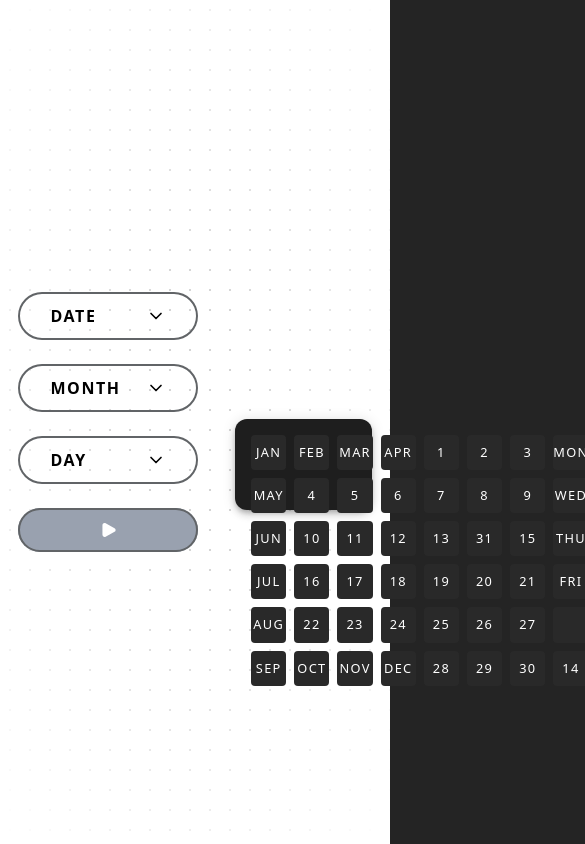
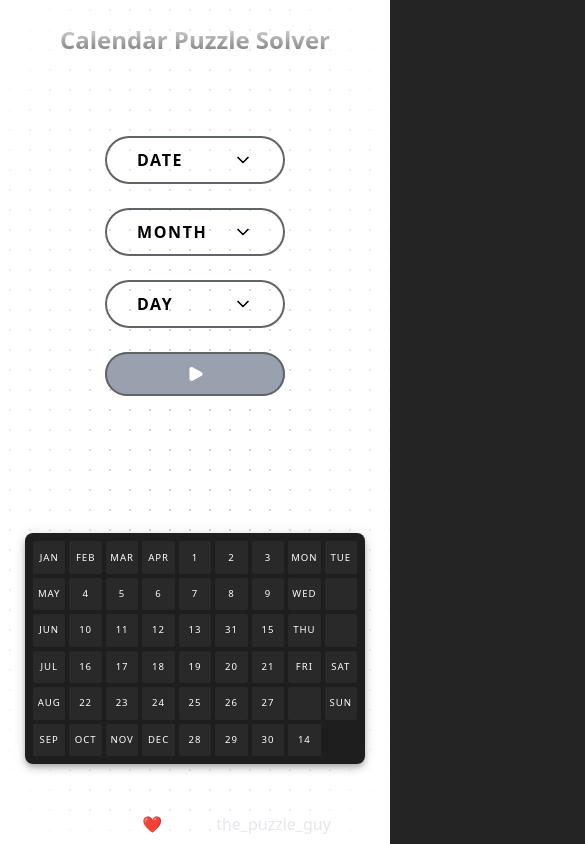
Before and after one commit to vishalpokuri/pentoMino-frontend, a React (Vite) app: page / in a window 390 px wide. Shown: the top 844 px of the page, 585 px wide, since content can reach past the window. Built offline with nearby package versions, Linux system fonts and the light colour scheme.

Commit message:
Made mobile responsive

```diff
--- a/src/App.tsx
+++ b/src/App.tsx
@@ -4,6 +4,7 @@ import { Background } from "./components/Background";
 import Board from "./components/Board";
 import BasicSelect from "./components/Select";
 import Toast from "./components/Toast";
+import Footer from "./components/Footer";
 
 function App() {
   const [openToast, setOpenToast] = useState(false);
@@ -76,9 +77,15 @@ function App() {
   };
 
   return (
-    <div className="relative w-screen min-h-screen">
+    <div className="flex flex-col min-h-screen relative">
       <Background />
-      <div className="relative z-10 flex flex-row justify-around my-auto h-screen">
+      <div className="w-full flex justify-center items-center mt-6">
+        <div className="bg-gradient-to-b from-neutral-200 to-neutral-500 bg-clip-text text-2xl font-bold text-transparent sm:text-3xl">
+          Calendar Puzzle Solver
+        </div>
+      </div>
+
+      <div className="relative z-10 flex flex-col lg:flex-row justify-center items-center gap-6 px-4 py-6 flex-grow">
         <BasicSelect
           date={date}
           setDate={setDate}
@@ -87,7 +94,7 @@ function App() {
           day={day}
           setDay={setDay}
           setSol={setSol}
-          setRun={handleRunClick} // Pass the handler function instead
+          setRun={handleRunClick}
           isFormComplete={date !== "" && month !== "" && day !== ""}
         />
 
@@ -101,6 +108,8 @@ function App() {
         />
         <Toast open={openToast} setOpen={setOpenToast} message={toastMessage} />
       </div>
+
+      <Footer />
     </div>
   );
 }
--- a/src/components/Board.tsx
+++ b/src/components/Board.tsx
@@ -11,6 +11,7 @@ import i8 from "../assets/figmaBlockImagesa/8.png";
 import i9 from "../assets/figmaBlockImagesa/9.png";
 import i10 from "../assets/figmaBlockImagesa/10.png";
 import Box from "@mui/material/Box";
+import useMediaQuery from "@mui/material/useMediaQuery";
 
 interface BoardProps {
   date: string;
@@ -25,6 +26,10 @@ const Board = ({ date, day, month, rdVals, isReady, run }: BoardProps) => {
   const [currentRandomBoard, setCurrentRandomBoard] = useState<number[]>([]);
   const [_animationStep, setAnimationStep] = useState(0);
   const [showSolution, setShowSolution] = useState(false);
+
+  // Media queries for responsive design
+  const isMobile = useMediaQuery("(max-width:600px)");
+  const _isTablet = useMediaQuery("(max-width:960px)");
 
   const revealMap: Record<number, string> = {
     0: "Jan",
@@ -159,17 +164,18 @@ const Board = ({ date, day, month, rdVals, isReady, run }: BoardProps) => {
   };
 
   return (
-    <div className="my-auto">
+    <div className="my-auto w-full flex flex-col items-center">
       <Paper
         sx={{
-          marginTop: "10vh",
-          width: { xs: "35vw", sm: "40vw", md: "45vw" },
+          marginTop: { xs: "5vh", sm: "10vh" },
+          width: { xs: "95%", sm: "80%", md: "70%", lg: "45vw" },
+          maxWidth: "600px", // Add max width for very large screens
           aspectRatio: "3 / 2",
           backgroundColor: "#1e1e1e",
-          borderRadius: 3,
-          padding: 2,
+          borderRadius: { xs: 2, sm: 3 },
+          padding: { xs: 1, sm: 2 },
           color: "#fff",
-          fontSize: "1.2rem",
+          fontSize: { xs: "0.8rem", sm: "1rem", md: "1.2rem" },
           display: "flex",
           alignItems: "center",
           justifyContent: "center",
@@ -184,11 +190,17 @@ const Board = ({ date, day, month, rdVals, isReady, run }: BoardProps) => {
             display: "grid",
             gridTemplateColumns: "repeat(9, 1fr)",
             gridTemplateRows: "repeat(6, 1fr)",
-            gap: 1,
+            gap: { xs: 0.5, sm: 1 },
           }}
         >
           {Array.from({ length: 53 }).map((_, index) => {
             const isHighlighted = highlightIndexes.includes(index);
+
+            // Determine text content based on screen size
+            const textContent =
+              isMobile && revealMap[index]?.length > 2
+                ? revealMap[index]?.substring(0, 3) // Truncate long text on mobile
+                : revealMap[index] || "";
 
             // During animation, show the random patterns except for highlighted cells
             if (run && isReady && !showSolution) {
@@ -200,24 +212,26 @@ const Board = ({ date, day, month, rdVals, isReady, run }: BoardProps) => {
                     height: "100%",
                     aspectRatio: "1",
                     backgroundColor: isHighlighted ? "#3b82f6" : "#292929",
-                    borderRadius: 1,
+                    borderRadius: { xs: 0.5, sm: 1 },
                     opacity: isHighlighted ? 0.9 : 1,
                     display: "flex",
                     alignItems: "center",
                     justifyContent: "center",
                     color: "white",
                     fontSize: {
-                      xs: "0.8rem",
-                      sm: "0.9rem",
+                      xs: "0.6rem",
+                      sm: "0.8rem",
+                      md: "0.9rem",
                       lg: "1rem",
                     },
                     fontWeight: isHighlighted ? "bold" : "normal",
                     transition: "all 0.3s ease-in-out",
+                    overflow: "hidden",
                   }}
                   className="text-black tracking-widest uppercase font-base bg-transparent hover:text-white"
                 >
                   {isHighlighted ? (
-                    revealMap[index] || ""
+                    textContent
                   ) : currentRandomBoard[index] !== undefined ? (
                     <img
                       src={getImageSrc(currentRandomBoard[index])}
@@ -244,24 +258,26 @@ const Board = ({ date, day, month, rdVals, isReady, run }: BoardProps) => {
                     height: "100%",
                     aspectRatio: "1",
                     backgroundColor: isHighlighted ? "#3b82f6" : "#292929",
-                    borderRadius: 1,
+                    borderRadius: { xs: 0.5, sm: 1 },
                     opacity: isHighlighted ? 0.9 : 1,
                     display: "flex",
                     alignItems: "center",
                     justifyContent: "center",
                     color: "white",
                     fontSize: {
-                      xs: "0.8rem",
-                      sm: "0.9rem",
+                      xs: "0.6rem",
+                      sm: "0.8rem",
+                      md: "0.9rem",
                       lg: "1rem",
                     },
                     fontWeight: isHighlighted ? "bold" : "normal",
                     transition: "all 0.3s ease-in-out",
+                    overflow: "hidden",
                   }}
                   className="text-black tracking-widest uppercase font-base bg-transparent hover:text-white"
                 >
                   {isHighlighted ? (
-                    revealMap[index] || ""
+                    textContent
                   ) : solutionValue !== undefined ? (
                     <img
                       src={getImageSrc(solutionValue)}
@@ -274,7 +290,7 @@ const Board = ({ date, day, month, rdVals, isReady, run }: BoardProps) => {
                       }}
                     />
                   ) : (
-                    revealMap[index] || ""
+                    textContent
                   )}
                 </Box>
               );
@@ -288,22 +304,24 @@ const Board = ({ date, day, month, rdVals, isReady, run }: BoardProps) => {
                     height: "100%",
                     aspectRatio: "1",
                     backgroundColor: isHighlighted ? "#3b82f6" : "#292929",
-                    borderRadius: 1,
+                    borderRadius: { xs: 0.5, sm: 1 },
                     opacity: isHighlighted ? 0.9 : 1,
                     display: "flex",
                     alignItems: "center",
                     justifyContent: "center",
                     color: "white",
                     fontSize: {
-                      xs: "0.8rem",
-                      sm: "0.9rem",
+                      xs: "0.6rem",
+                      sm: "0.8rem",
+                      md: "0.9rem",
                       lg: "1rem",
                     },
                     fontWeight: isHighlighted ? "bold" : "normal",
+                    overflow: "hidden",
                   }}
                   className="text-black tracking-widest uppercase font-base bg-transparent hover:text-white"
                 >
-                  {revealMap[index] || ""}
+                  {textContent}
                 </Box>
               );
             }
@@ -313,13 +331,13 @@ const Board = ({ date, day, month, rdVals, isReady, run }: BoardProps) => {
 
       {/* Status indicators with better visibility */}
       {run && isReady && !showSolution && (
-        <div className="text-center mt-4 text-white font-semibold bg-[#3b3b3b91] p-2 rounded-lg">
+        <div className="text-center mt-4 text-white font-semibold bg-[#3b3b3b91] p-2 rounded-lg max-w-xs w-full">
           Finding solution...
         </div>
       )}
 
       {run && isReady && showSolution && (
-        <div className="text-center mt-4 text-white-500 font-semibold bg-[#3b3b3b91] p-2 rounded-lg">
+        <div className="text-center mt-4 text-white-500 font-semibold bg-[#3b3b3b91] p-2 rounded-lg max-w-xs w-full">
           Solution found ✅
         </div>
       )}
--- a/src/components/Footer.tsx
+++ b/src/components/Footer.tsx
@@ -1,7 +1,19 @@
+import { Instagram } from "lucide-react";
+
 const Footer = () => {
   return (
-    <div className="h-10 absolute bottom-0">
-      Made with love for the_puzzle_guy
+    <div className="w-full h-10 flex justify-center items-center text-white mt-auto">
+      Made with ❤️ for{" "}
+      <div>
+        <Instagram size={20} className="mx-1 px-0.5" />
+      </div>
+      <a
+        href="https://www.instagram.com/the_puzzle_guy/"
+        className="!text-gray-200 hover:!text-gray-300 transition-colors duration-200"
+        target="_blank"
+      >
+        the_puzzle_guy
+      </a>
     </div>
   );
 };
```
